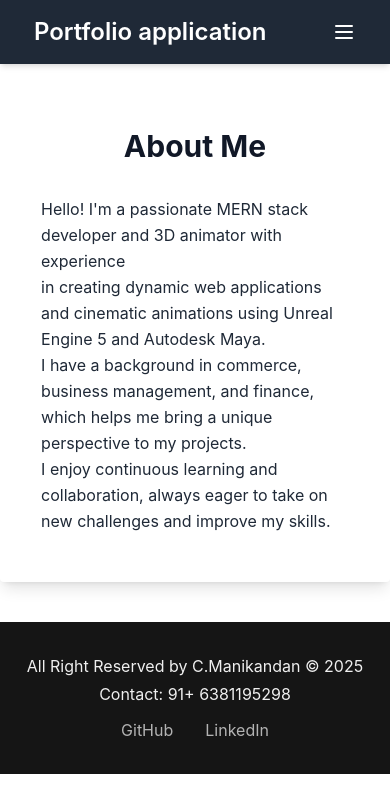
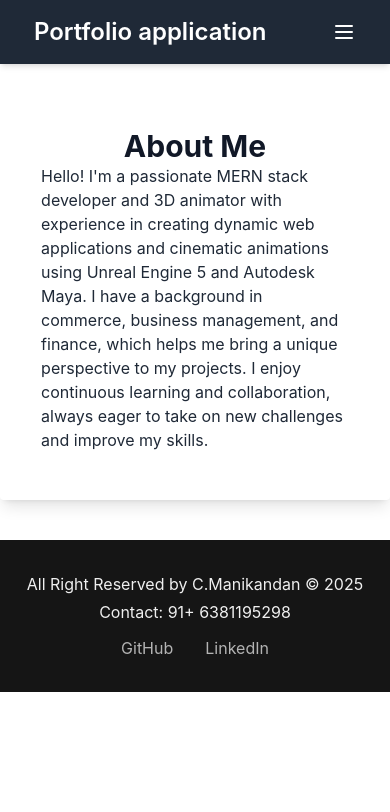
Before and after one commit to manikandancms/pro, a React (Vite) app in the folder Portfolio/: page /about in a window 390 px wide. Shown: the top 812 px of the page. Built offline with nearby package versions, Linux system fonts and the light colour scheme.

Commit message:
New Updateed 1

```diff
--- a/Portfolio/src/About/About.jsx
+++ b/Portfolio/src/About/About.jsx
@@ -11,24 +11,23 @@ I enjoy continuous learning and collaboration, always eager to take on new chall
 
 const animationVariants = {
   hidden: { y: -20, opacity: 0 },
-  visible: { y: 0, opacity: 1 },
+  visible: { y: 0, opacity: 5 },
 };
 
 const About = () => {
   return (
     <motion.section
-      className="max-w-3xl mx-auto p-6 shadow-lg mt-10 mb-10 bg-white rounded"
+      className="max-w-3xl mx-auto p-6 shadow-lg mt-10 mb-10 rounded"
       variants={animationVariants}
       initial="hidden"
       animate="visible"
       transition={{ duration: 0.8, ease: "easeOut" }}
     >
-
       <div className="2xl:container mx-auto">
         <div className="w-[90%] mx-auto">
-           <h2 className="text-3xl font-bold text-center text-gray-900 mb-8">About Me</h2>
+          <h2 className="text-3xl font-bold text-center text-gray-900 mt-16">About Me</h2>
           <div className="flex flex-col md:flex-row items-center md:items-start">
-        <p className="text-md leading-relaxed whitespace-pre-line flex-1 mb-6 md:mb-0 md:mr-8 text-gray-800">
+            <p className="text-md  flex-1 mb-6 md:mb-0 md:mr-8 text-gray-800">
               {aboutMeText}
             </p>
             {/* Profile photo only visible on small/medium and up */}
@@ -38,10 +37,8 @@ const About = () => {
               className="hidden sm:block w-40 h-40 sm:w-48 sm:h-48 object-cover shadow-md border border-gray-500 rounded-full"
             />
           </div>
-
         </div>
       </div>
-
     </motion.section>
   );
 };
--- a/Portfolio/src/Body/Body.jsx
+++ b/Portfolio/src/Body/Body.jsx
@@ -49,8 +49,8 @@ const education = [
 const skills = [
   "MERN Stack: MongoDB, Express.js, React, Node.js",
   "JavaScript, HTML, CSS, Tailwind CSS",
-  "Adobe Photoshop CC 2019, Adobe Premiere Pro, CorelDRAW",
-  "Unreal Engine 5, Audodesk Maya"
+  "Adobe Photoshop, CorelDRAW",
+  "Unreal Engine 5, Audodesk Maya, Adobe Premier"
 ];
 
 // --- COMPONENT ---
--- a/Portfolio/src/Contact/Contact.jsx
+++ b/Portfolio/src/Contact/Contact.jsx
@@ -29,7 +29,7 @@ const ContactMe = () => {
       {/* Contact Info Section */}
       <section
         id="contact"
-        className=" w-[90%] mx-auto bg-gray-900 text-gray-100 p-8 rounded-xl shadow-lg mb-8"
+        className=" w-[90%] mx-auto bg-gray-900 text-gray-100 p-8 rounded-xl shadow-lg mt-16"
       >
         <h2 className="text-center text-3xl mb-6 font-semibold">Contact Me</h2>
         <ul className="list-none p-0 mb-8 text-lg space-y-4">
--- a/Portfolio/src/Header/Header.jsx
+++ b/Portfolio/src/Header/Header.jsx
@@ -1,7 +1,6 @@
 import React, { useState, useEffect } from "react";
 import { Link } from "react-router-dom";
-import ShimmerLayout from "../shimmer/Shimmer";
-; // Adjust path as needed
+import ShimmerLayout from "../shimmer/Shimmer"; // Adjust path as needed
 
 const Header = () => {
   const [menuOpen, setMenuOpen] = useState(false);
@@ -19,7 +18,7 @@ const Header = () => {
   }
 
   return (
-    <header className="2xl:container mx-auto bg-gray-800 text-white p-4 z-50 shadow-md">
+    <header className="2xl:container mx-auto bg-gray-800 text-white p-4 z-50 shadow-md fixed top-0 left-0 right-0">
       <div className="w-[90%] mx-auto flex items-center justify-between">
         {/* Logo / Brand */}
         <div className="text-2xl font-semibold">Portfolio application</div>
@@ -38,7 +37,6 @@ const Header = () => {
           >
             Contact
           </Link>
-
           <Link
             to="/about"
             className="hover:underline hover:text-gray-400 transition-colors duration-200"
@@ -81,7 +79,10 @@ const Header = () => {
 
       {/* Mobile navigation menu */}
       {menuOpen && (
-        <nav className="absolute top-full left-0 w-full bg-gray-800 flex flex-col items-center space-y-4 py-4 md:hidden shadow-lg">
+        <nav
+          className="fixed top-[56px] left-0 w-full bg-gray-800 flex flex-col items-center space-y-4 py-4 md:hidden shadow-lg z-50 mb-20"
+          style={{ maxHeight: "calc(100vh - 56px)", overflowY: "auto" }}
+        >
           <Link
             to="/"
             className="hover:underline hover:text-green-400 transition-colors duration-200"
@@ -96,9 +97,6 @@ const Header = () => {
           >
             Contact
           </Link>
-
-
-
           <Link
             to="/about"
             className="hover:underline hover:text-green-400 transition-colors duration-200"
--- a/Portfolio/src/HeroSection/HeroSection.jsx
+++ b/Portfolio/src/HeroSection/HeroSection.jsx
@@ -3,10 +3,10 @@ import { Link } from "react-router-dom";
 
 const HeroSection = () => {
   return (
-    <section className=" 2xl:container mx-auto flex flex-col justify-center items-center px-4 sm:px-6 py-6 text-white bg-white">
+    <section className=" 2xl:container mx-auto flex flex-col justify-center items-center px-4 sm:px-6 py-6 text-white bg-white mt-16">
       <div className=" w-[95%] mx-auto flex flex-col-reverse lg:flex-row items-center  max-w-6xl  space-y-6 lg:space-y-0 lg:space-x-96">
         {/* Text content */}
-        <div className="flex-1 flex flex-col items-center text-center lg:items-center lg:text-center space-y-5 px-20">
+        <div className="flex-1 flex flex-col items-center text-center lg:items-center lg:text-center space-y-5 px-10">
           <h1 className="text-3xl sm:text-4xl md:text-5xl font-bold text-gray-700 leading-tight">
             I'm Manikandan
           </h1>
```
Lines whose indentation alone changed are shown as unchanged.
